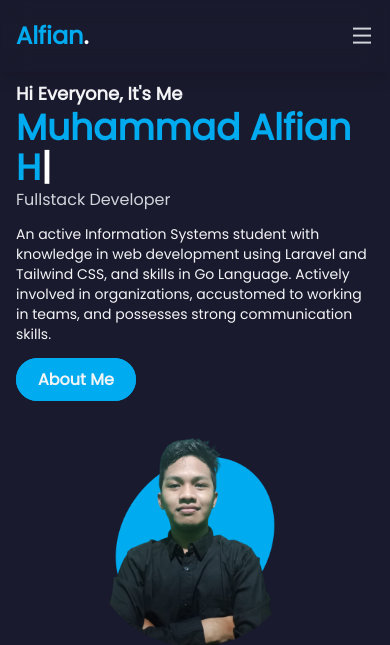
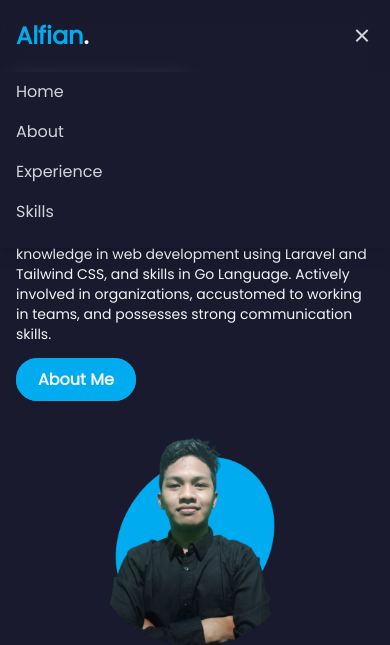
Before and after one commit to malhandha/malhandha.github.io, a website: page index.html in a window 390 px wide. Both pictures are taken after a click on the button 362 px from the left and 36 px from the top of the page. Shown: the top 645 px of the page. Drawn offline with nearby package versions, Linux system fonts and the light colour scheme.

Commit message:
hamburger navbar

```diff
--- a/index.html
+++ b/index.html
@@ -54,7 +54,7 @@
             </div>
         </div>
 
-        <div id="mobile-menu" class="hidden md:hidden bg-[#1a1a2e] px-4 pb-4">
+        <div id="mobile-menu" class="hidden md:hidden bg-[#1a1a2e] px-4 pb-4 transition-all duration-300 ease-in-out">
             <a href="#home" class="block py-2 text-gray-300 hover:text-[#00abf0]">Home</a>
             <a href="#about" class="block py-2 text-gray-300 hover:text-[#00abf0]">About</a>
             <a href="#experience" class="block py-2 text-gray-300 hover:text-[#00abf0]">Experience</a>
@@ -309,6 +309,17 @@
         }
 
         window.addEventListener("DOMContentLoaded", typeLoop);
+
+        const menuToggle = document.getElementById('menu-toggle');
+        const mobileMenu = document.getElementById('mobile-menu');
+
+        menuToggle.addEventListener('click', () => {
+            mobileMenu.classList.toggle('hidden');
+            menuToggle.innerHTML = mobileMenu.classList.contains('hidden')
+                ? '<i class="ri-menu-line"></i>'
+                : '<i class="ri-close-line"></i>';
+        });
+
     </script>
     <style>
         #typing-name::after {
```
Lines whose indentation alone changed are shown as unchanged.
